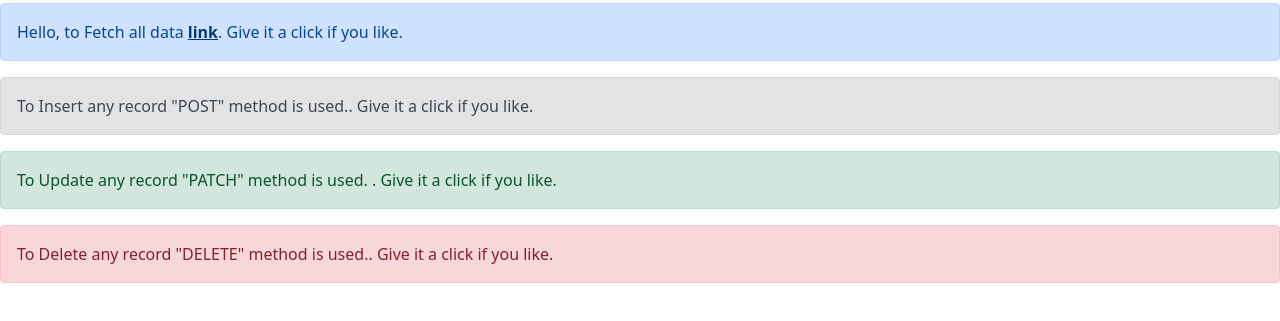
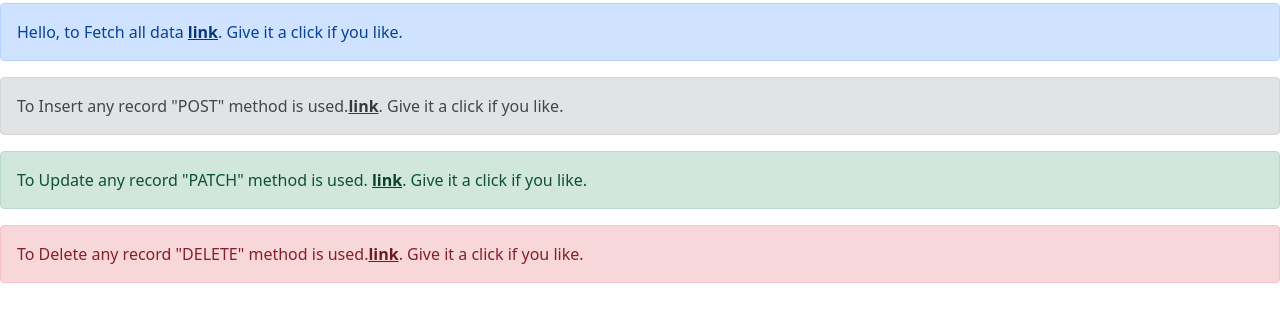
Before and after one commit to Parth123-Pro/MEAN-MuleSoft-Project, a website: page index.html in a window 1280 px wide. Shown: the part 53-374 px from the top of the page. Drawn offline with nearby package versions, Linux system fonts and the light colour scheme.

Commit message:
Update index.html

```diff
--- a/index.html
+++ b/index.html
@@ -14,16 +14,15 @@
         Hello, to Fetch all data <a href="https://mulesoft1.herokuapp.com/movies" class="alert-link">link</a>. Give it a click if you like.
       </div>
       <div class="alert alert-secondary" role="alert">
-        To Insert any record "POST" method is used.<a href="https://web.postman.co/workspace/" class="alert-link"></a>. Give it a click if you like.
+        To Insert any record "POST" method is used.<a href="https://web.postman.co/workspace/" class="alert-link">link</a>. Give it a click if you like.
       </div>
       <div class="alert alert-success" role="alert">
-        To Update any record "PATCH" method is used. <a href="https://web.postman.co/workspace/" class="alert-link"></a>. Give it a click if you like.
+        To Update any record "PATCH" method is used. <a href="https://web.postman.co/workspace/" class="alert-link">link</a>. Give it a click if you like.
       </div>
       <div class="alert alert-danger" role="alert">
-        To Delete any record "DELETE" method is used.<a href="https://web.postman.co/workspace/" class="alert-link"></a>. Give it a click if you like.
+        To Delete any record "DELETE" method is used.<a href="https://web.postman.co/workspace/" class="alert-link">link</a>. Give it a click if you like.
       </div>
 
 
 </body>
-<!-- #region -->
 </html>
```
